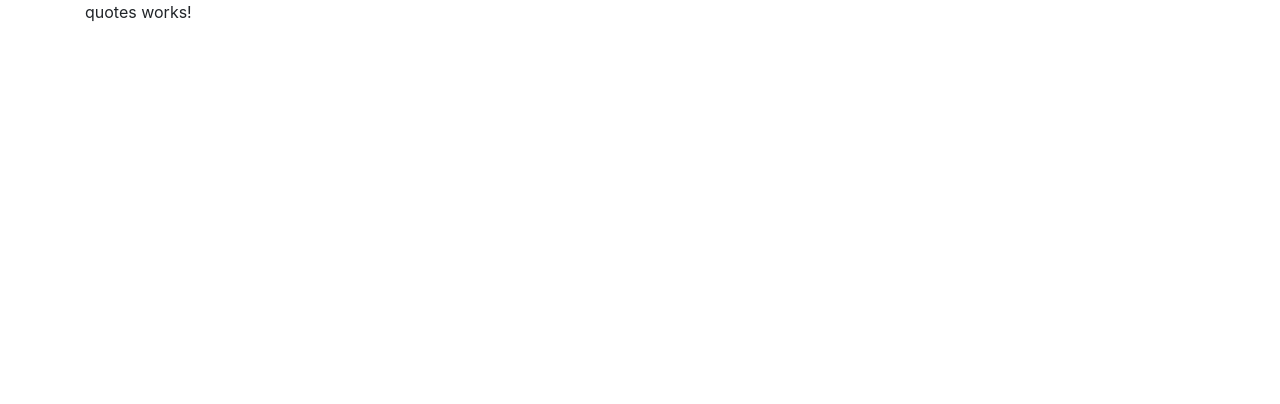
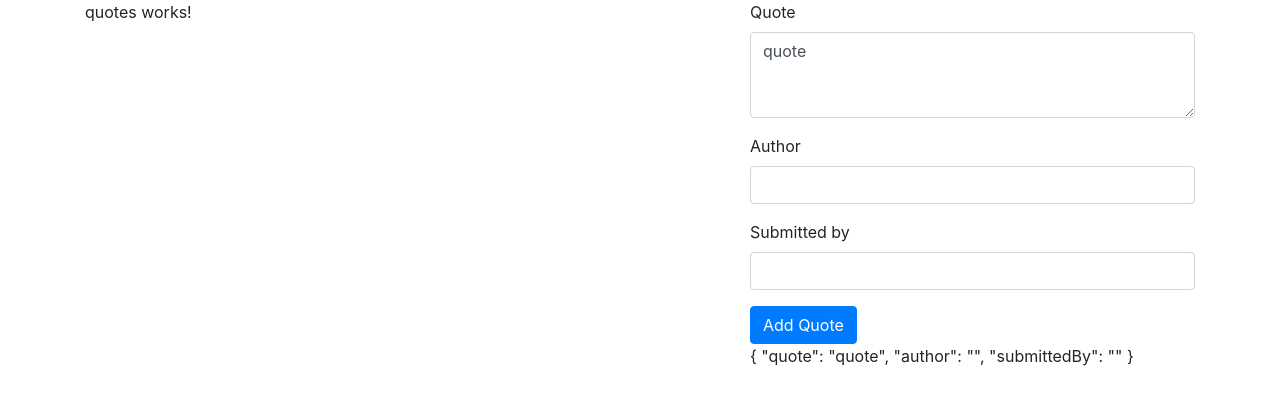
Before and after one commit to Mutembeijoe/quotes-angular-app, an Angular app: page / in a window 1280 px wide. Shown: the top 404 px of the page. Built offline with nearby package versions, Linux system fonts and the light colour scheme.

Commit message:
add a bootstrap form, created an interface for a form object

```diff
--- a/src/app/app.component.html
+++ b/src/app/app.component.html
@@ -1,3 +1,27 @@
 <div class="container">
-  <app-quotes></app-quotes>
+  <div class="row">
+      <div class="col-sm-7">
+          <app-quotes></app-quotes>
+      </div>
+    <div class="col-sm-5">
+      <form #form="ngForm" (ngSubmit)="submitForm(form.value)">
+        <div class="form-group">
+          <label for="quote">Quote</label>
+          <textarea ngModel="quote" #quote="ngModel" name="quote" id="quote" class="form-control" cols="10" rows="3" placeholder="Enter your quote here...."></textarea>
+        </div>
+        <div class="form-group">
+          <label for="author">Author</label>
+          <input ngModel type="text" name="author" id="author" class="form-control">
+        </div>
+        <div class="form-group">
+          <label for="submittedBy">Submitted by</label>
+          <input ngModel type="text" name="submittedBy" id="submittedBy" class="form-control">
+        </div>
+        <button class="btn btn-primary">Add Quote</button>
+      </form>
+      <div>
+        {{form.value | json }}
+      </div>
+    </div>
+  </div>
 </div>
--- a/src/app/app.component.ts
+++ b/src/app/app.component.ts
@@ -1,4 +1,6 @@
+import { FormObject } from './models/form-object';
 import { Component } from '@angular/core';
+import { Quote } from './models/quote';
 
 @Component({
   selector: 'app-root',
@@ -7,4 +9,14 @@ import { Component } from '@angular/core';
 })
 export class AppComponent {
   title = 'quotes';
+  quotes: Quote[];
+
+  submitForm(obj: FormObject) {
+    const newQuote = new Quote(obj.quote, obj.author, obj.submittedBy);
+    this.quotes.push(newQuote);
+  }
+
+
+
+
 }
--- a/src/app/app.module.ts
+++ b/src/app/app.module.ts
@@ -1,5 +1,6 @@
 import { BrowserModule } from '@angular/platform-browser';
 import { NgModule } from '@angular/core';
+import { FormsModule } from '@angular/forms';
 
 import { AppRoutingModule } from './app-routing.module';
 import { AppComponent } from './app.component';
@@ -12,7 +13,8 @@ import { QuotesComponent } from './components/quotes/quotes.component';
   ],
   imports: [
     BrowserModule,
-    AppRoutingModule
+    AppRoutingModule,
+    FormsModule
   ],
   providers: [],
   bootstrap: [AppComponent]
--- a/src/app/components/quotes/quotes.component.ts
+++ b/src/app/components/quotes/quotes.component.ts
@@ -1,4 +1,5 @@
-import { Component, OnInit } from '@angular/core';
+import { Component, OnInit, Input } from '@angular/core';
+import { Quote } from 'src/app/models/quote';
 
 @Component({
   selector: 'app-quotes',
@@ -6,7 +7,7 @@ import { Component, OnInit } from '@angular/core';
   styleUrls: ['./quotes.component.css']
 })
 export class QuotesComponent implements OnInit {
-
+  @Input()quotes;
   constructor() { }
 
   ngOnInit() {
--- /dev/null
+++ b/src/app/models/form-object.ts
@@ -0,0 +1,5 @@
+export interface FormObject {
+    quote: string;
+    author: string;
+    submittedBy: string;
+}
--- a/src/app/models/quote.ts
+++ b/src/app/models/quote.ts
@@ -1,8 +1,10 @@
 export class Quote {
     upvotes;
     downvotes;
+    createdAt;
     constructor(private body: string, private author: string, private submittedBy: string) {
         this.upvotes = 0;
         this.downvotes = 0;
+        this.createdAt = new Date();
     }
 }
```
